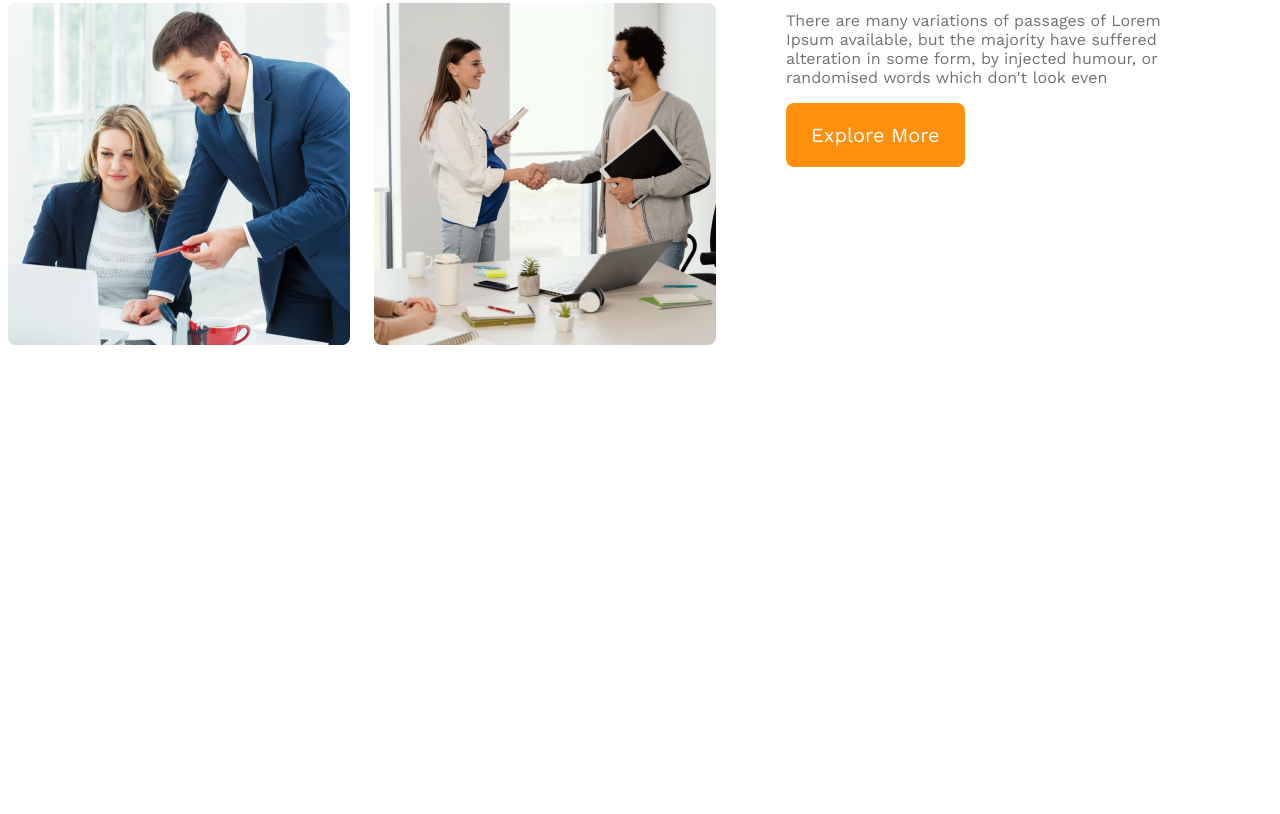
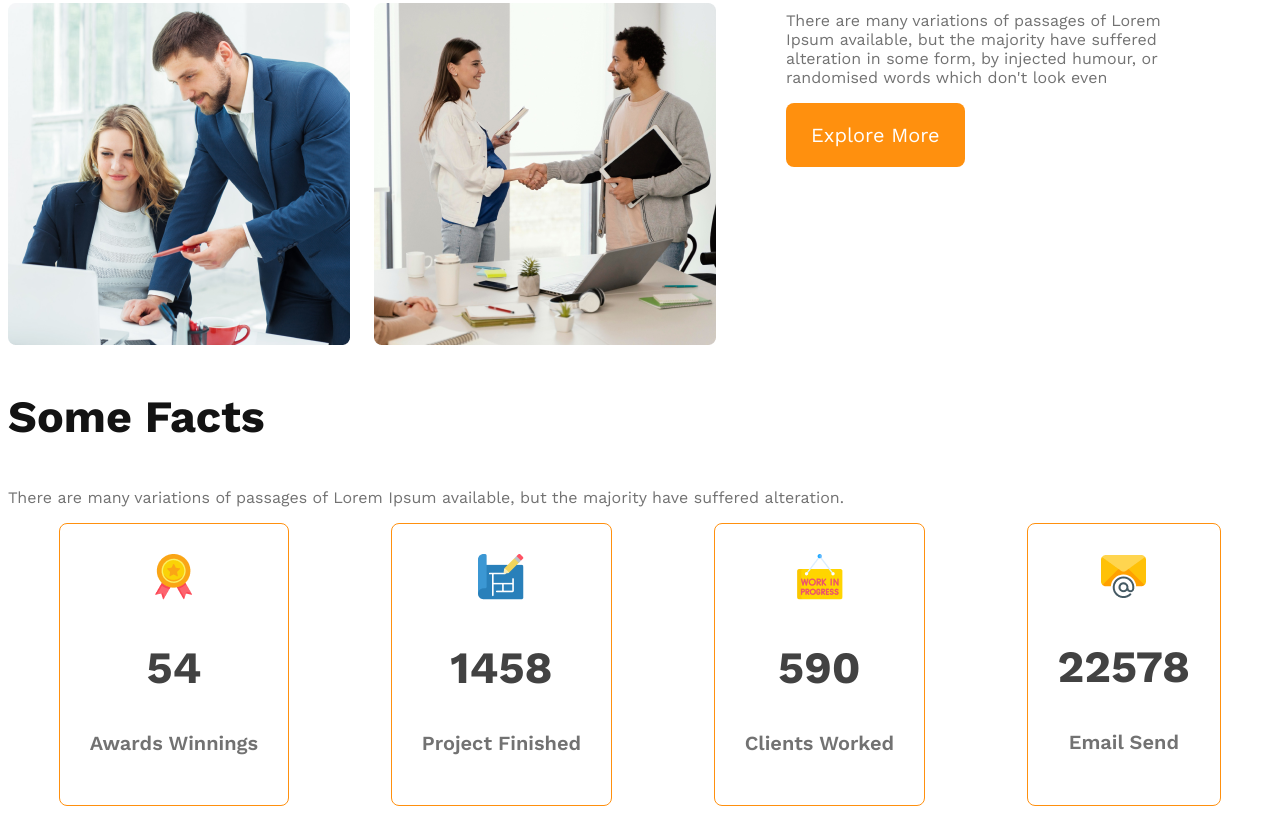
Before and after one commit to fakrul001/architect-website-practice, a plain HTML site: page index.html in a window 1280 px wide. Shown: the part 1374-2188 px from the top of the page. Before the commit the page ends 1727 px from the top, so only its background shows below. Drawn offline with nearby package versions, Linux system fonts and the light colour scheme.

Commit message:
added facts section

```diff
--- a/index.html
+++ b/index.html
@@ -10,7 +10,7 @@
     <!-- header starts -->
     <header>
         <nav>
-            <h3 class="nav-title">G3 Architect</h3>
+            <h3 class="section-title">G3 Architect</h3>
             <ul>
                 <li><a href="">Home</a></li>
                 <li><a href="">About</a></li>
@@ -47,6 +47,39 @@
                 <button class="btn-primary">Explore More</button>
             </div>
         </section>
+        <!-- features section -->
+        <section class="features">
+
+        </section>
+        <!-- facts section -->
+        <section class="facts">
+            <h3 class="section-title">Some Facts</h3>
+            <p class="text-lightgray">
+                There are many variations of passages of Lorem Ipsum available, but the majority have suffered alteration.
+            </p>
+            <div class="facts-card-container">
+                <div class="card">
+                    <img src="images/icons/ribon.png" alt="">
+                    <h2 class="card-stats">54</h2>
+                    <p class="card-title text-lightgray">Awards Winnings</p>
+                </div>
+                <div class="card">
+                    <img src="images/icons/projects.png" alt="">
+                    <h2 class="card-stats">1458</h2>
+                    <p class="card-title text-lightgray">Project Finished</p>
+                </div>
+                <div class="card">
+                    <img src="images/icons/customers.png" alt="">
+                    <h2 class="card-stats">590</h2>
+                    <p class="card-title text-lightgray">Clients Worked</p>
+                </div>
+                <div class="card">
+                    <img src="images/icons/email.png" alt="">
+                    <h2 class="card-stats">22578</h2>
+                    <p class="card-title text-lightgray">Email Send</p>
+                </div>
+            </div>
+        </section>
     </main>
     <footer>
 
--- a/styles/style.css
+++ b/styles/style.css
@@ -20,6 +20,12 @@
     color: #727272;
 }
 
+.section-title{
+    font-size: 2.8rem;
+    font-weight: 700;
+    color: #131313;
+}
+
 /* header styles */
 header{
    background-color: rgba(255, 144, 14, 0.10);
@@ -29,12 +35,6 @@ nav{
     display: flex;
     justify-content: space-between;
     align-items: center;
-}
-
-.nav-title{
-    font-size: 2.8rem;
-    font-weight: 700;
-    color: #131313;
 }
 
 nav > ul{
@@ -101,9 +101,30 @@ main{
 .teams-title .text-features{
     color: #FF900E;
     font-weight: 700;
-
 }
 
+/* facts section */
+.facts-card-container{
+    display: flex;
+    justify-content: space-around;
+}
+
+.facts-card-container .card{
+    border-radius: 8px;
+    border: 1px solid #FF900E;
+    text-align: center;
+    padding: 30px;
+}
+.facts-card-container .card-title{
+    font-weight: 600;
+    font-size: 1.25rem;
+    margin-top: 5px;
+}
+
+.facts-card-container .card-stats{
+    font-size: 2.8rem;
+    color: #424242;
+}
 
 
 
```
